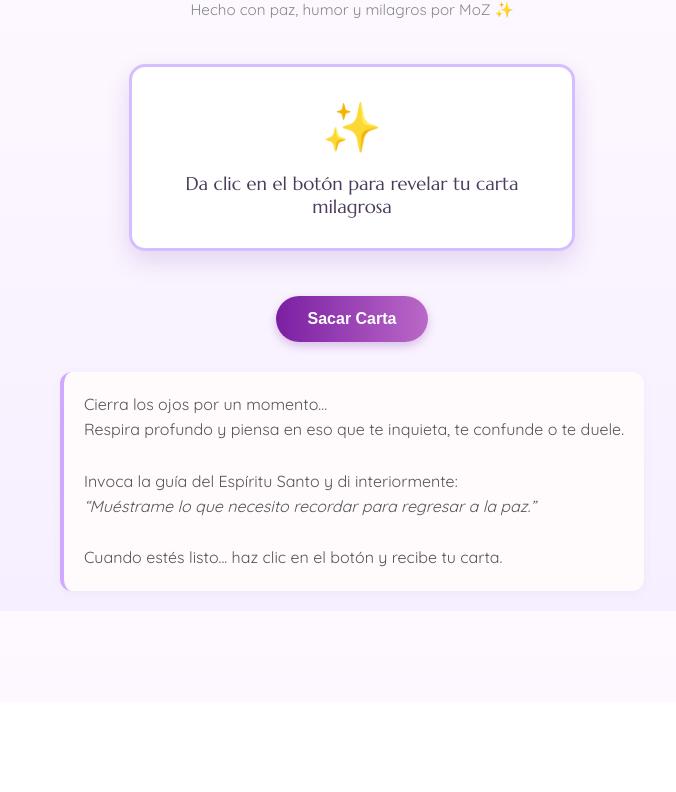
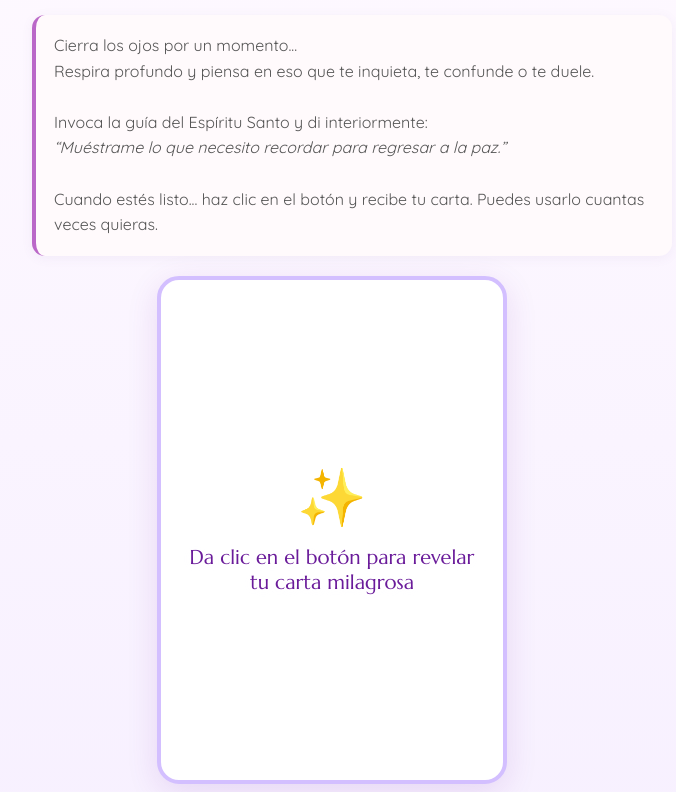
Before and after one commit to mozildur/tarot, a plain HTML site: page index.html in a window 1280 px wide. Shown: the part 98-890 px from the top of the page, without its empty margins (288-964 px from the left). Before the commit the page ends 800 px from the top, so only its background shows below. Drawn offline with Linux system fonts and the light colour scheme.

Commit message:
Update index.html

```diff
--- a/index.html
+++ b/index.html
@@ -3,138 +3,104 @@
 <head>
   <meta charset="UTF-8" />
   <meta name="viewport" content="width=device-width, initial-scale=1.0"/>
-  <title>🕊️ Tarot Primero Tu Paz</title>
-
-  <!-- Google Fonts -->
+  <title>🕊️ Tarot Primero Tu Paz | MoZ</title>
   <link href="https://fonts.googleapis.com/css2?family=Marcellus&family=Quicksand:wght@400;600&display=swap" rel="stylesheet">
-
   <style>
     body {
-      margin: 0;
-      padding: 0;
+      margin: 0; padding: 0;
       font-family: 'Quicksand', sans-serif;
       background: linear-gradient(to bottom, #fef9ff, #f6efff);
-      color: #4b3c5c;
-      display: flex;
-      flex-direction: column;
-      align-items: center;
-      padding: 20px;
+      color: #3a2946;
+      display: flex; flex-direction: column; align-items: center;
+      min-height: 100vh; padding-bottom: 32px;
     }
-
-    h1 {
-      font-family: 'Marcellus', serif;
-      font-size: 2.2rem;
-      color: #6a1b9a;
-      margin-top: 20px;
-      text-align: center;
+    h1 { font-family: 'Marcellus', serif; font-size: 2.2rem; color: #6a1b9a; margin: 24px 0 5px 0; }
+    .firma { margin: 0 0 20px; font-size: .98rem; color: #888; text-align: center; }
+    #instrucciones {
+      font-size: 1rem; color: #555; margin: 0 auto 20px; max-width: 600px; line-height: 1.6;
+      background: #fffafc; padding: 18px; border-radius: 13px; border-left: 4px solid #ba68c8;
+      box-shadow: 0 2px 12px rgba(120, 80, 160, 0.07);
     }
-
-    .firma {
-      margin-top: -10px;
-      font-size: 0.95rem;
-      color: #888;
-      text-align: center;
+    .carta-tarot-container {
+      width: 310px; max-width: 98vw; height: 500px; margin: 0 auto;
+      perspective: 1300px; display: flex; align-items: center; justify-content: center;
     }
-
-    #instrucciones {
-      font-size: 1rem;
-      color: #555;
-      margin: 30px auto 0;
-      max-width: 600px;
-      line-height: 1.6;
-      background: #fffafc;
-      padding: 20px;
-      border-radius: 12px;
-      border-left: 4px solid #d1a8ff;
-      box-shadow: 0 2px 10px rgba(120, 80, 160, 0.05);
+    .carta-tarot-flipper {
+      width: 100%; height: 100%;
+      transition: transform 0.6s cubic-bezier(.4,2,.3,1);
+      transform-style: preserve-3d;
+      position: relative;
     }
-
-    #carta {
-      margin: 30px auto;
-      padding: 30px 20px;
-      width: 90%;
-      max-width: 400px;
-      background: #fff;
-      border: 3px solid #d3bfff;
-      border-radius: 16px;
-      box-shadow: 0 10px 25px rgba(106, 27, 154, 0.15);
-      font-size: 1.15rem;
-      color: #4b3c5c;
-      font-family: 'Marcellus', serif;
-      text-align: center;
-      transition: all 0.4s ease;
-      animation: aparecer 0.5s ease;
+    .carta-tarot-flipped { transform: rotateY(180deg); }
+    .carta-tarot-face {
+      position: absolute; width: 100%; height: 100%;
+      background: #fff; border: 4px solid #d3bfff; border-radius: 22px;
+      box-shadow: 0 8px 32px rgba(106, 27, 154, 0.12);
+      display: flex; flex-direction: column; align-items: center; justify-content: center;
+      backface-visibility: hidden; padding: 0 16px; overflow: hidden;
     }
-
-    #icono {
-      font-size: 3rem;
-      margin-bottom: 15px;
+    .carta-tarot-back {
+      transform: rotateY(180deg); z-index: 1;
+      display: flex; flex-direction: column; align-items: center; justify-content: center;
     }
-
-    @keyframes aparecer {
-      from { opacity: 0; transform: translateY(20px); }
-      to { opacity: 1; transform: translateY(0); }
+    .carta-tarot-front { z-index: 2; }
+    .carta-tarot-icono { font-size: 3.5rem; margin-bottom: 14px; margin-top: 10px; }
+    .carta-tarot-mensaje {
+      font-family: 'Marcellus', serif; font-size: 1.25rem; color: #6a1b9a; text-align: center;
+      margin: 0 0 14px; padding: 0 10px; word-break: break-word; line-height: 1.25;
+      text-shadow: 0 2px 12px #f5ebff29;
     }
-
     #btn {
-      background: linear-gradient(to right, #7b1fa2, #ba68c8);
-      color: white;
-      border: none;
-      padding: 14px 32px;
-      font-size: 1rem;
-      font-weight: 600;
-      border-radius: 30px;
-      cursor: pointer;
-      margin-top: 15px;
-      box-shadow: 0 4px 10px rgba(123, 31, 162, 0.25);
-      transition: transform 0.2s, box-shadow 0.2s;
+      background: linear-gradient(to right, #6a1b9a, #ba68c8);
+      color: white; border: none; padding: 16px 34px; font-size: 1.08rem; font-weight: 600;
+      border-radius: 30px; cursor: pointer; margin: 54px 0 12px;
+      box-shadow: 0 4px 11px rgba(123, 31, 162, 0.18); outline: none;
+      width: 100%; max-width: 320px; letter-spacing: .04em;
     }
-
-    #btn:hover {
-      transform: scale(1.05);
-      box-shadow: 0 6px 14px rgba(123, 31, 162, 0.35);
-    }
-
+    .logo-paz-container { display: flex; justify-content: center; margin-bottom: 12px; }
+    .logo-paz-container img { width: 100px; max-width: 30vw; border-radius: 16px; background: #fff; box-shadow: 0 4px 20px #ae94e420; border: 2px solid #eee; }
     @media screen and (max-width: 600px) {
-      h1 {
-        font-size: 1.7rem;
-      }
-      #instrucciones {
-        font-size: 0.95rem;
-        padding: 15px;
-      }
-      #carta {
-        font-size: 1.05rem;
-      }
-      #btn {
-        width: 100%;
-        max-width: 300px;
-      }
+      h1 { font-size: 1.3rem; }
+      #instrucciones { font-size: .98rem; padding: 12px; }
+      .carta-tarot-container { height: 66vw; max-height: 62vh; min-height: 320px; }
+      .carta-tarot-mensaje { font-size: 1.05rem; padding: 0 4px; }
+      #btn { font-size: .98rem; padding: 12px 0; max-width: 99vw; }
+      .logo-paz-container img { width: 80px; }
     }
   </style>
 </head>
 <body>
-
   <h1>🕊️ Tarot Primero Tu Paz</h1>
   <p class="firma">Hecho con paz, humor y milagros por MoZ ✨</p>
-
-  <div id="carta">
-    <div id="icono">✨</div>
-    <div id="mensaje">Da clic en el botón para revelar tu carta milagrosa</div>
-  </div>
-
-  <button id="btn" onclick="mostrarCarta()">Sacar Carta</button>
-
   <div id="instrucciones">
     Cierra los ojos por un momento...<br>
     Respira profundo y piensa en eso que te inquieta, te confunde o te duele.<br><br>
     Invoca la guía del Espíritu Santo y di interiormente:<br>
     <em>“Muéstrame lo que necesito recordar para regresar a la paz.”</em><br><br>
-    Cuando estés listo... haz clic en el botón y recibe tu carta.
+    Cuando estés listo... haz clic en el botón y recibe tu carta. Puedes usarlo cuantas veces quieras.
+  </div>
+  <div class="carta-tarot-container">
+    <div class="carta-tarot-flipper" id="tarotFlipper">
+      <!-- reverso: aquí verás tu mensaje -->
+      <div class="carta-tarot-face carta-tarot-back">
+        <div class="carta-tarot-icono" id="cartaIcono">✨</div>
+        <div class="carta-tarot-mensaje" id="cartaMensaje">
+          Da clic en el botón para revelar tu carta milagrosa
+        </div>
+      </div>
+      <!-- frente: solo un ✨ decorativo -->
+      <div class="carta-tarot-face carta-tarot-front">
+        <span>✨</span>
+      </div>
+    </div>
+  </div>
+  <button id="btn" type="button" aria-label="Sacar carta milagrosa">Sacar carta</button>
+  <div class="logo-paz-container">
+    <img src="https://storage.ko-fi.com/cdn/useruploads/post/0db069dc-38ad-4d4a-887c-ab7f2469b6d4_logoprimerotupaz.jpg" alt="Primero Tu Paz logo">
   </div>
 
   <script>
-    const cartasConIconos = [
+     const cartasConIconos = [
       { icono: "🔓", texto: "Perdonar no es condonar, es liberarte del pasado." },
       { icono: "🌈", texto: "Nada real puede ser amenazado. Nada irreal existe." },
       { icono: "💖", texto: "El amor no se defiende. Se ofrece o no es amor." },
@@ -177,13 +143,30 @@
       { icono: "💎", texto: "Eres valioso tal como eres. No necesitas validación." }
     ];
 
-    function mostrarCarta() {
-      const aleatoria = Math.floor(Math.random() * cartasConIconos.length);
-      const carta = cartasConIconos[aleatoria];
-      document.getElementById('icono').textContent = carta.icono;
-      document.getElementById('mensaje').textContent = carta.texto;
-    }
+
+    let ultimaCarta = -1;
+    const tarotFlipper = document.getElementById('tarotFlipper');
+    const cartaIcono   = document.getElementById('cartaIcono');
+    const cartaMensaje = document.getElementById('cartaMensaje');
+    const btn          = document.getElementById('btn');
+
+    // 1) Al cargar, giro la carta para que muestre el reverso (tu mensaje inicial)
+    window.addEventListener('load', () => {
+      tarotFlipper.classList.add('carta-tarot-flipped');
+    });
+
+    // 2) Cada clic: saco aleatorio y actualizo reverso (ya visible)
+    btn.addEventListener('click', () => {
+      let aleatoria;
+      do {
+        aleatoria = Math.floor(Math.random() * cartasConIconos.length);
+      } while (aleatoria === ultimaCarta && cartasConIconos.length > 1);
+      ultimaCarta = aleatoria;
+
+      cartaIcono.textContent   = cartasConIconos[aleatoria].icono;
+      cartaMensaje.textContent = cartasConIconos[aleatoria].texto;
+      btn.textContent = "Sacar otra carta";
+    });
   </script>
-
 </body>
 </html>
```
